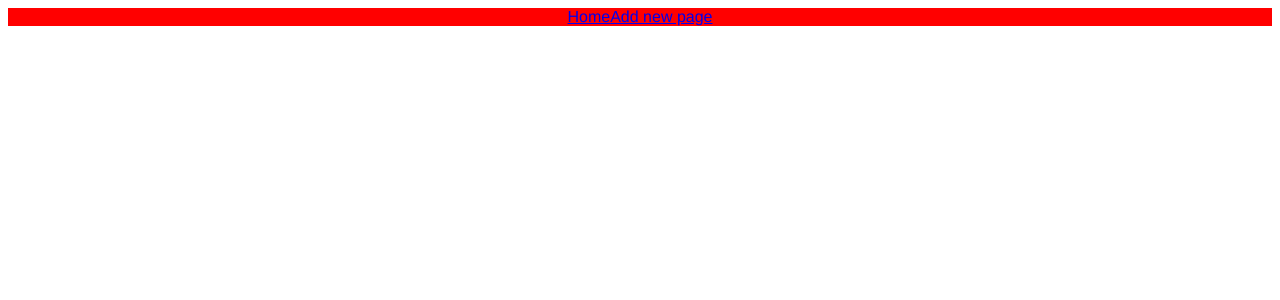
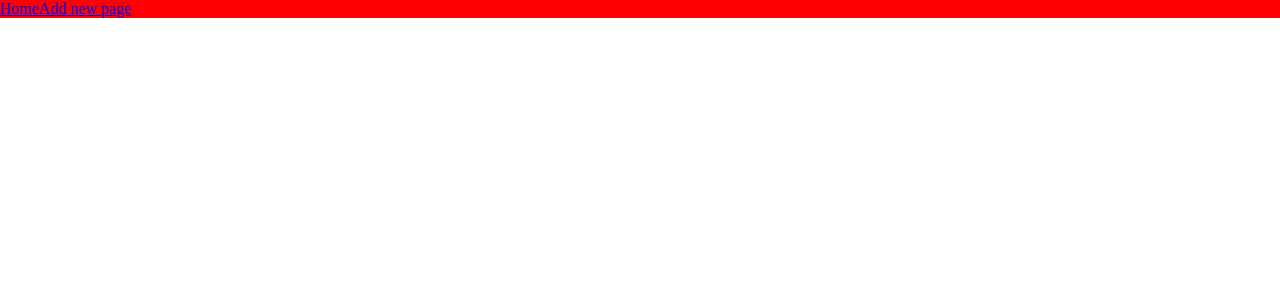
Before and after one commit to eduardomecchia/quizzone, a Vue app: page / in a window 1280 px wide. Shown: the top 300 px of the page. Built offline with nearby package versions, Linux system fonts and the light colour scheme.

Commit message:
Add CSS reset to App.vue

```diff
--- a/src/App.vue
+++ b/src/App.vue
@@ -16,24 +16,9 @@
 </script>
 
 <style>
-#app {
-  font-family: Avenir, Helvetica, Arial, sans-serif;
-  -webkit-font-smoothing: antialiased;
-  -moz-osx-font-smoothing: grayscale;
-  text-align: center;
-  color: #2c3e50;
-}
-
-#nav {
-  padding: 30px;
-}
-
-#nav a {
-  font-weight: bold;
-  color: #2c3e50;
-}
-
-#nav a.router-link-exact-active {
-  color: #42b983;
-}
+  * {
+    box-sizing: border-box;
+    margin: 0;
+    padding: 0;
+  }
 </style>
```
